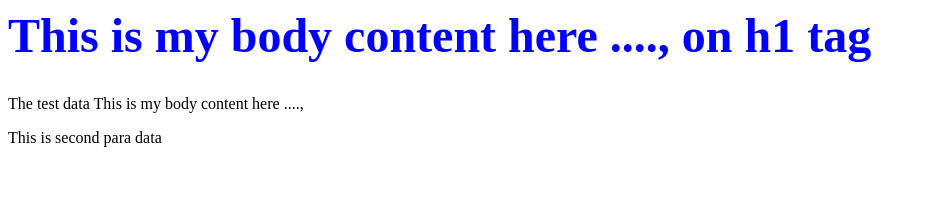
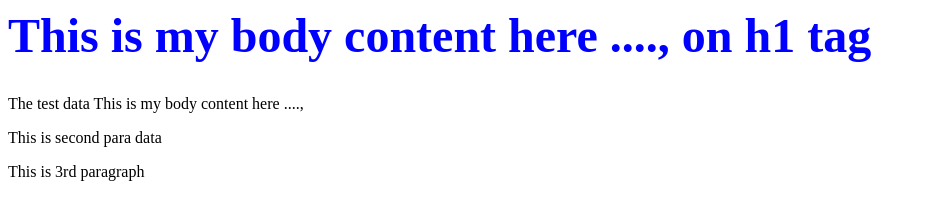
Before and after one commit to shankarpet/jun, a plain HTML site: page myProjectDir/index.html in a window 1280 px wide. Shown: the whole page, without its empty margins (0-926 px from the left). Drawn offline with Linux system fonts and the light colour scheme.

Commit message:
added 3rd paragraph on uma branch

```diff
--- a/myProjectDir/index.html
+++ b/myProjectDir/index.html
@@ -16,5 +16,7 @@
 		This is my body content here ....,
 		</P>
 		<p>This is second para data</p>
+
+		<p>This is 3rd paragraph </p>
 	</body>
 </HTML>
```
